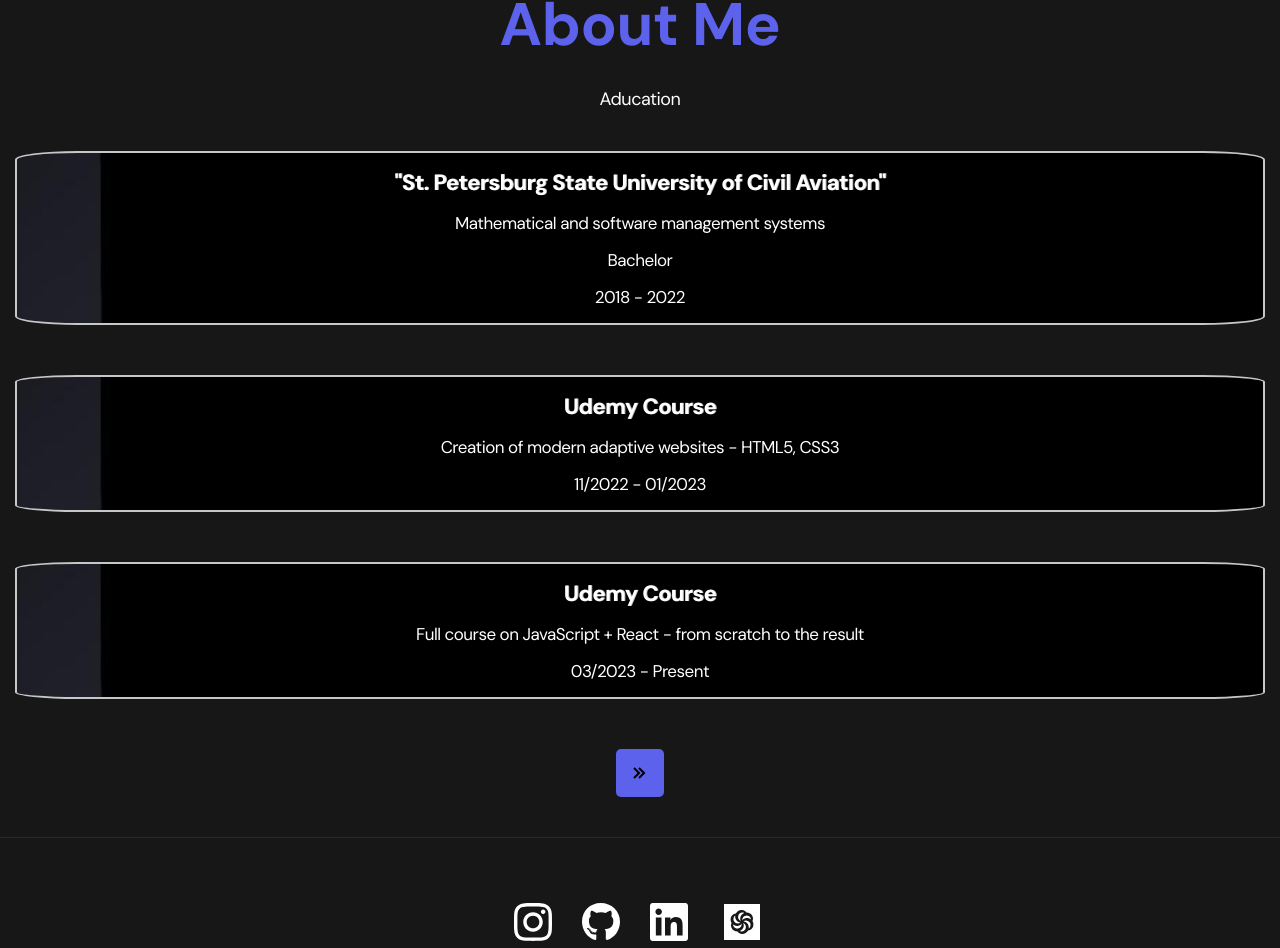
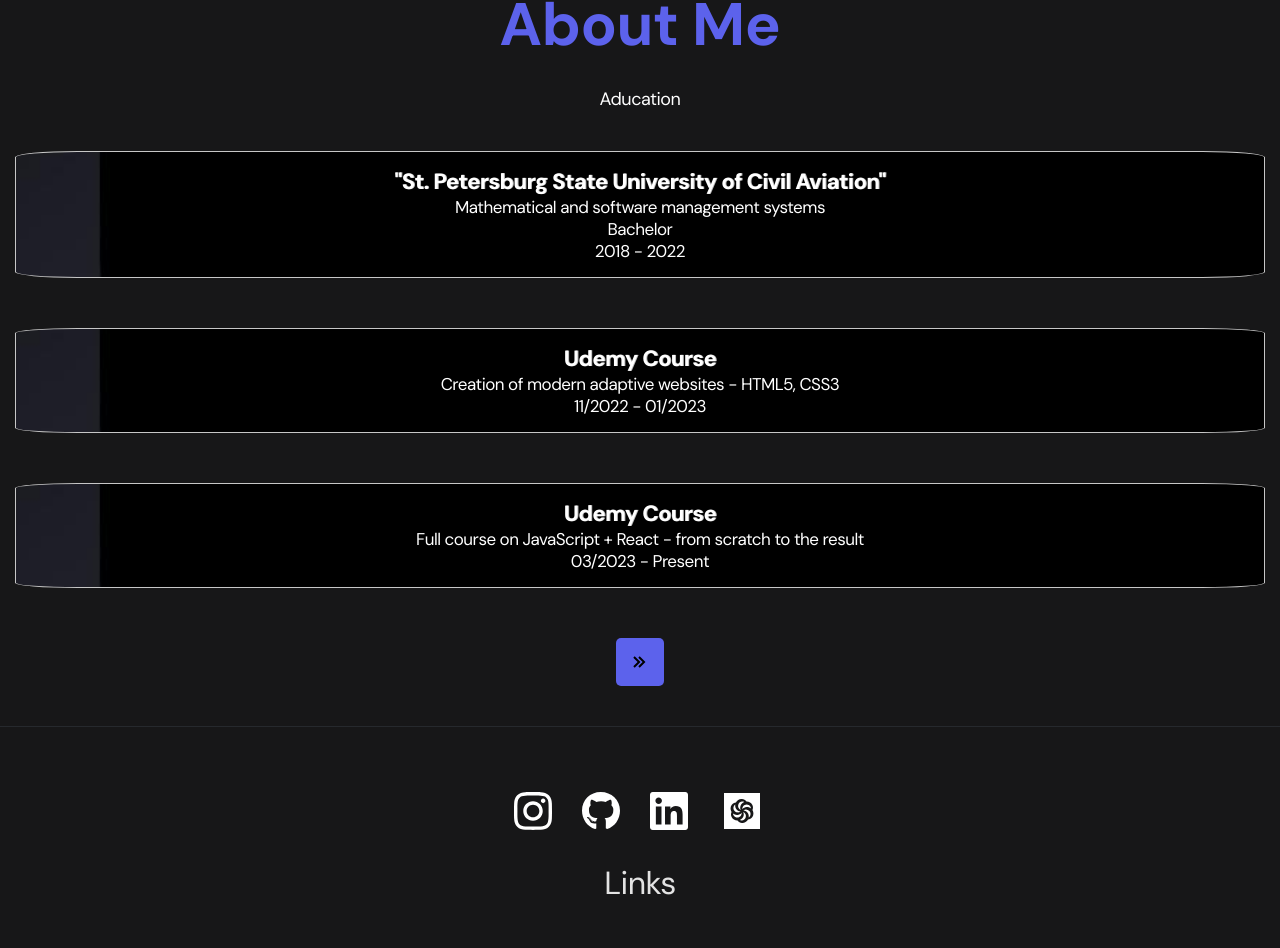
Before and after one commit to dnfff/portfolio-react, a React (Vite) app: page / in a window 1280 px wide. Shown: the part 828-1776 px from the top of the page. Built offline with nearby package versions, Linux system fonts and the light colour scheme.

Commit message:
first commit

```diff
--- a/src/assets/styles/main.css
+++ b/src/assets/styles/main.css
@@ -266,7 +266,7 @@
 .header__block__u {
     width: 100%;
     margin-bottom: 50px;
-    border: solid 2px #c7c7c7;
+    border: solid 1px #c7c7c7;
     border-radius: 5%;
     display: flex;
     justify-content: center;
@@ -274,7 +274,6 @@
     flex-direction: column;
     padding: 15px 25px;
     color: var(--white);
-    gap: 15px;
     background-image: url("/src/img/19852122_6195005.jpg");
     background-repeat: no-repeat;
     background-size: 350%;
```
